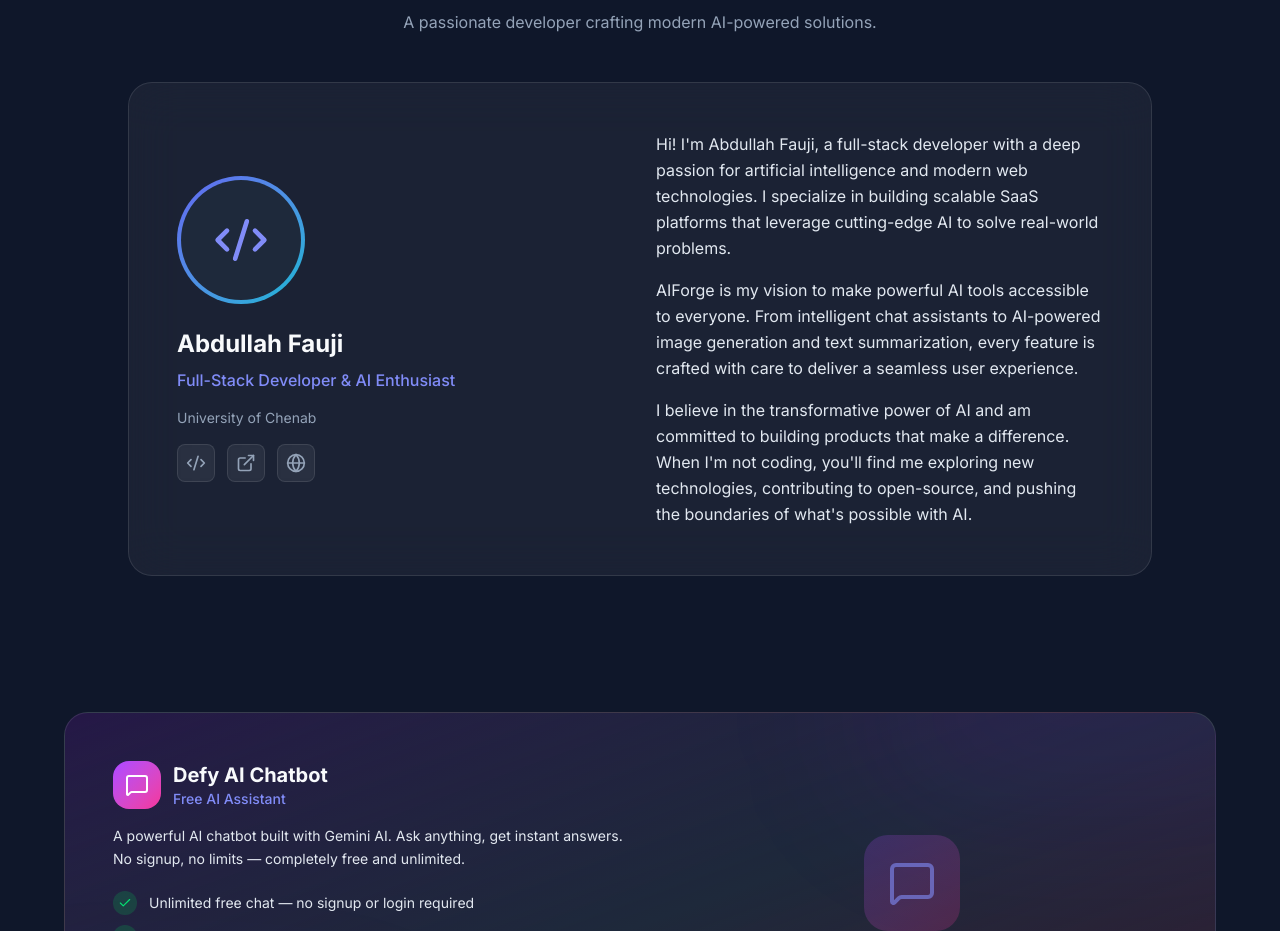
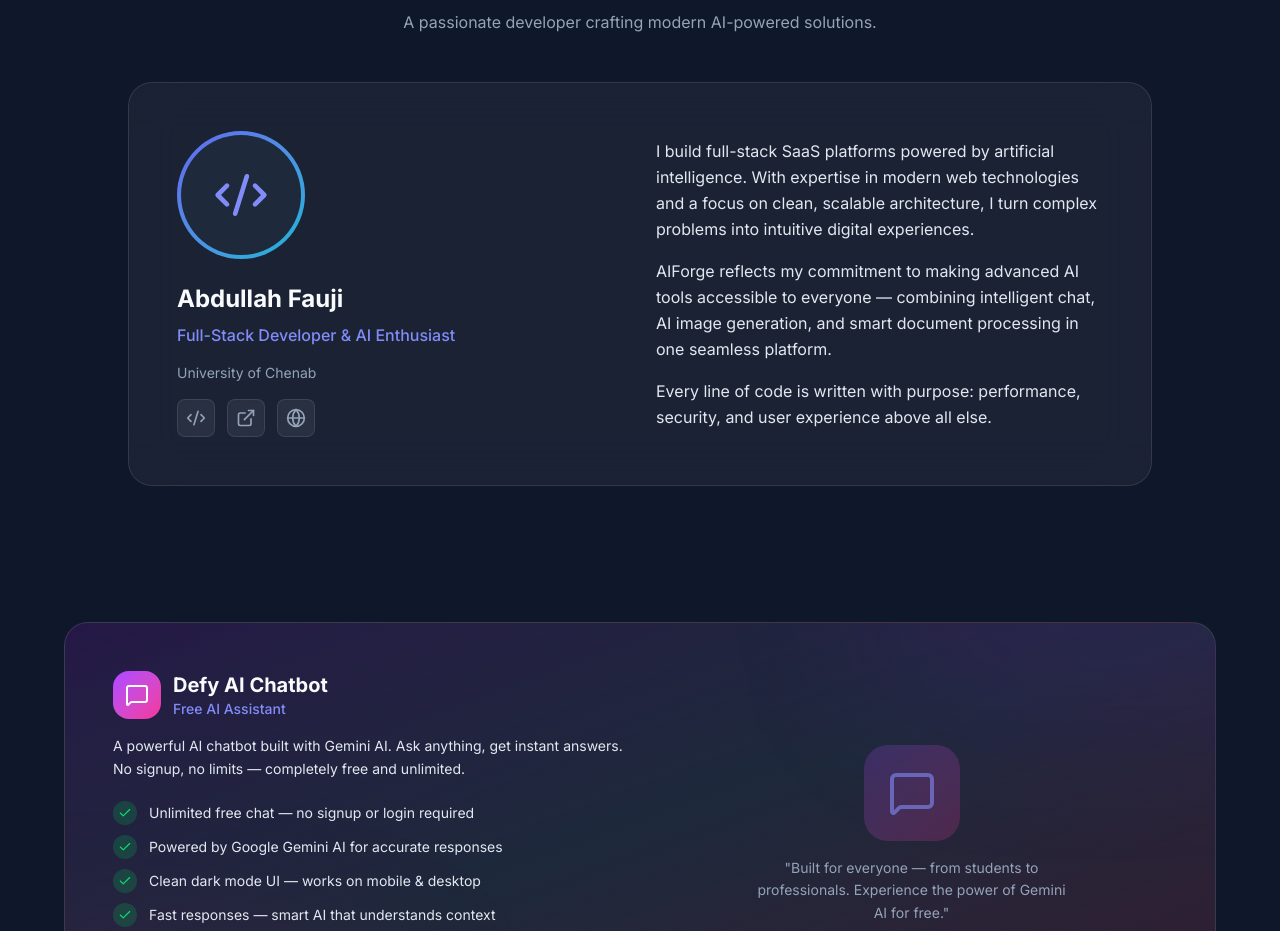
Before and after one commit to abdullah143339-byte/ai-saas, a Next.js app: page / in a window 1280 px wide. Shown: the part 2520-3451 px from the top of the page. Built offline with nearby package versions, Linux system fonts and the light colour scheme.

Commit message:
Improve about section intro text to be more professional

```diff
--- a/src/app/page.tsx
+++ b/src/app/page.tsx
@@ -391,23 +391,18 @@ export default function LandingPage() {
 
               <div className="space-y-4">
                 <p className="text-light-2 leading-relaxed">
-                  Hi! I&apos;m Abdullah Fauji, a full-stack developer with a deep
-                  passion for artificial intelligence and modern web technologies.
-                  I specialize in building scalable SaaS platforms that leverage
-                  cutting-edge AI to solve real-world problems.
+                  I build full-stack SaaS platforms powered by artificial intelligence.
+                  With expertise in modern web technologies and a focus on clean,
+                  scalable architecture, I turn complex problems into intuitive digital experiences.
                 </p>
                 <p className="text-light-2 leading-relaxed">
-                  AIForge is my vision to make powerful AI tools accessible to
-                  everyone. From intelligent chat assistants to AI-powered image
-                  generation and text summarization, every feature is crafted
-                  with care to deliver a seamless user experience.
+                  AIForge reflects my commitment to making advanced AI tools accessible
+                  to everyone — combining intelligent chat, AI image generation, and
+                  smart document processing in one seamless platform.
                 </p>
                 <p className="text-light-2 leading-relaxed">
-                  I believe in the transformative power of AI and am committed
-                  to building products that make a difference. When I&apos;m not
-                  coding, you&apos;ll find me exploring new technologies,
-                  contributing to open-source, and pushing the boundaries of
-                  what&apos;s possible with AI.
+                  Every line of code is written with purpose: performance, security,
+                  and user experience above all else.
                 </p>
               </div>
             </div>
```
